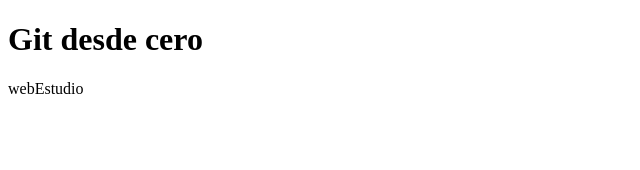
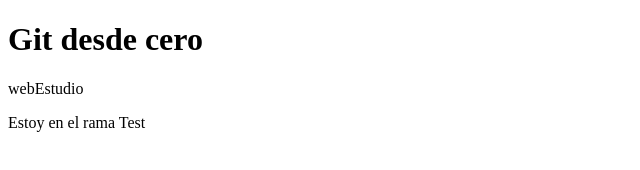
Before and after one commit to karlos1000/practicando-git, a plain HTML site: page index.html in a window 1280 px wide. Shown: the whole page, without its empty margins (0-640 px from the left). Drawn offline with Linux system fonts and the light colour scheme.

Commit message:
Cambio desde la rama test

```diff
--- a/index.html
+++ b/index.html
@@ -8,5 +8,9 @@
 <body>
     <h1>Git desde cero</h1>
     <p>webEstudio</p>
+
+    <section>
+        <p>Estoy en el rama Test</p>
+    </section>
 </body>
 </html>
```
